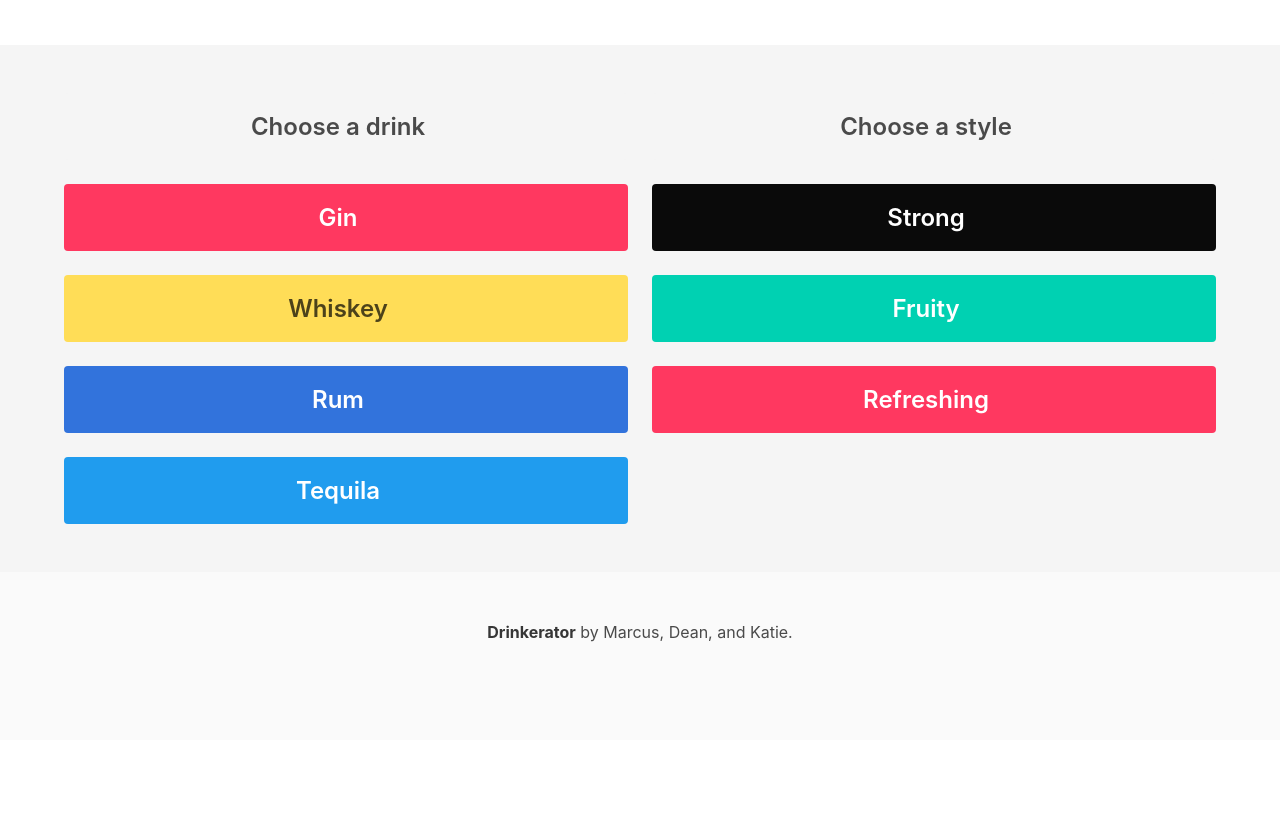
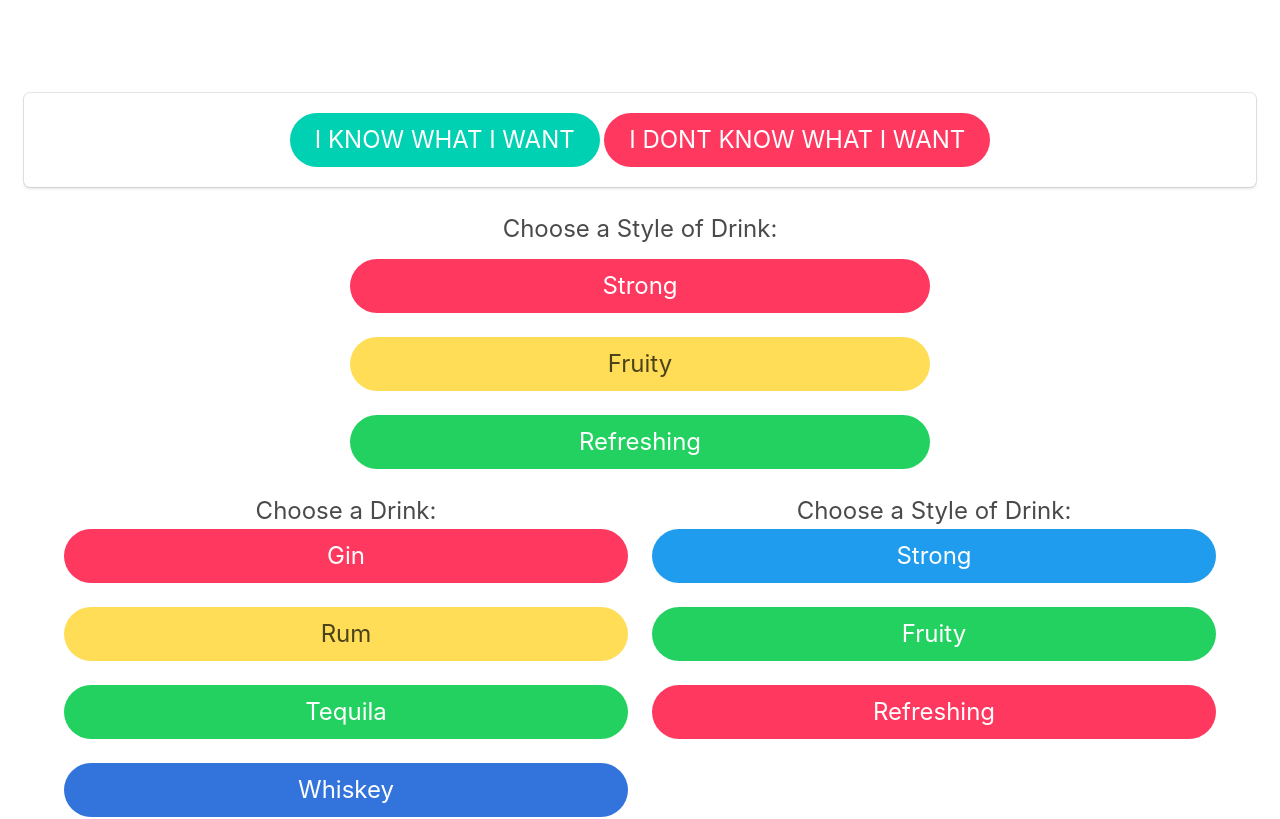
Before and after one commit to katherinestout/Drinkerator, a plain HTML site: page index.html in a window 1280 px wide. Shown: the part 158-977 px from the top of the page. Before the commit the page ends 898 px from the top, so only its background shows below. Drawn offline with nearby package versions, Linux system fonts and the light colour scheme.

Commit message:
a lot of html

```diff
--- a/index.html
+++ b/index.html
@@ -3,10 +3,22 @@
   <head>
     <meta charset="utf-8">
     <meta name="viewport" content="width=device-width, initial-scale=1">
-    <title>Hello Bulma!</title>
+
+    <title>Drinkerator</title>
+
     <link rel="stylesheet" href="https://cdnjs.cloudflare.com/ajax/libs/bulma/0.7.1/css/bulma.min.css">
+
     <link rel="stylesheet" type="text/css" href="assets/css/style.css">
+
     <script defer src="https://use.fontawesome.com/releases/v5.0.7/js/all.js"></script>
+
+  <script
+  src="https://code.jquery.com/jquery-3.3.1.min.js"
+  integrity="sha256-FgpCb/KJQlLNfOu91ta32o/NMZxltwRo8QtmkMRdAu8="
+  crossorigin="anonymous"></script>
+
+    <script src="./assets/javascript/main.js" type="text/javascript"></script>
+
 <style>
     .center{
         display: flex;
@@ -15,6 +27,7 @@
     }
 </style>
 </head>
+
 <body>
   <section class="hero  has-background-white">
     <div class="hero-body">
@@ -23,118 +36,144 @@
         </div>
     </div>
   </section>
-<section class="section has-background-light has-text-centered">
-<div class="container">
+
+<section class="section has-background-white has-text-centered">
+
+
+    <!--first options-->
+
+        <div class="box has-text-centered" style="width: 100%; height: 100%;">
+
+                <a class="button is-large is-primary is-rounded" id="iknow"> I KNOW WHAT I WANT </a>
+                <a class="button is-large is-danger is-rounded" id="dontknow"> I DONT KNOW WHAT I WANT</a>
+
+
+        </div>
+
+
+
+
+<!-- Container for set of options-->
+<div id="container" id="container2">
     <div class="columns">
-<div class="column is-half">
-    <!-- Drink Title -->
-        <div class="notification">
-        <div class="drink">
-         <h1 class="title is-size-4">
-              Choose a drink
-            </h1>
+        <div class="column is-half is-offset-one-quarter">
+                <div class="is-size-4">
+                        <h1> Choose a Style of Drink:</h1>
+                    </div>
+                <div class="column" id="strong2">
+                    <div>
+                        <a class="button is-danger is-large is-rounded"style="width: 100%;">
+                            Strong</a>
+                    </div>
+                </div>
+                <div class="column" id="fruity2">
+                    <div>
+                            <a class="button is-warning is-large is-rounded"style="width: 100%;">
+                                Fruity</a>
+                    </div>
+                </div>
+                <div class="column" id="refreshing2">
+                    <div>
+                            <a class="button is-success is-large is-rounded" style="width: 100%;">
+                                Refreshing</a>
                     </div>
                 </div>
             </div>
-            <!-- Style Title -->
-    <div class="column is-half">
-        <div class="notification">
-            <div class="style">
-            <h1 class="title is-size-4">
-              Choose a style
-                </h1>
             </div>
 </div>
   </div>
 
+<!-- Second part of code options-->
+  <div class="container" id="container">
+        <div class="columns" id="main">
+          <div class="column is-half" id="half1">
+                <div class="is-size-4">
+                        <h1> Choose a  Drink:</h1>
 
                     </div>
+
             <div class="columns">
-            <div class="column is-half">
-            <!--Gin Button-->
-            <div class="notification is-danger">
-            <h1 id ="gin" class="title is-size-4">
-                         Gin
-                            </h1>
-
+              <div class="column is=auto" id="gin">
+                <div>
+                  <a class="button is-danger is-large is-rounded" style="width: 100%;">
+                      Gin</a>
                 </div>
               </div>
-    <div class="column is-half">
-            <div class="notification is-black">
-            <!--Strong Button-->
-            <h1 id="strong" class="title is-size-4">
-                          Strong
-                            </h1>
+            </div>
 
+            <div class="columns">
+              <div class="column is=auto" id="rum">
+                <div>
+                  <a class="button is-warning is-large is-rounded" style="width: 100%;">
+                      Rum</a>
                 </div>
+              </div>
+            </div>
+
+            <div class="columns">
+              <div class="column is=auto" id="tequila">
+                <div>
+                  <a class="button is-success is-large is-rounded" style="width: 100%;">
+                      Tequila</a>
+                </div>
+              </div>
+            </div>
+
+            <div class="columns">
+              <div class="column is=auto" id="whiskey">
+                <div>
+                  <a class="button is-link is-large is-rounded" style="width: 100%;">
+                      Whiskey</a>
+                </div>
+              </div>
+            </div>
+
           </div>
 
 
 
+
+
+      <!--First set of container stuff-->
+          <div class="column is-half" id="half2">
+            <div class="columns">
+              <div class="column is=auto" id="strong">
+                    <div class="is-size-4" style="width: 100%;">
+            <h1> Choose a Style of Drink:</h1>
                         </div>
-                <!-- Whiskey Button -->
-    <div class="columns">
-            <div class="column is-half">
 
-                    <div class="notification is-warning">
-                    <h1 id="whiskey" class="title is-size-4">
-                                     Whiskey
-                                        </h1>
 
+                <div>
+                  <a class="button is-info is-large is-rounded"style="width: 100%;">Strong</a>
                 </div>
-                                    </div>
-                                    <!-- Fruity Button -->
-             <div class="column is-half">
-                                <div class="notification is-primary">
-
-                                    <h1 id="fruity" class="title is-size-4">
-                                      Fruity
-                                        </h1>
-
               </div>
             </div>
 
-
+            <div class="columns">
+              <div class="column is=auto" id="fruity">
+                <div>
+                  <a class="button is-success is-large is-rounded" style="width: 100%;">Fruity</a>
                 </div>
-            <!--Rum Button-->
-<div class="columns">
-        <div class="column is-half">
-
-        <div class="notification is-link">
-        <h1 id="rum" class="title is-size-4">
-            Rum
-        </h1>
-
-        </div>
-        </div>
-    <div class="column is-half">
-        <div class="notification is-danger">
-        <!--Refreshing Button-->
-        <h1 id="refreshing" class="title is-size-4">
-            Refreshing
-            </h1>
-
               </div>
             </div>
 
-
-
+            <div class="columns">
+              <div class="column is=auto" id="refreshing">
+                <div>
+                  <a class="button is-danger is-large is-rounded" style="width: 100%;">Refreshing</a>
                 </div>
-                <!--Tequila Button  -->
-<div class="columns">
-<div class="column is-half">
- <div class="notification is-info">
-<h1 id="tequila" class="title is-size-4">
-Tequila
-</h1>
               </div>
             </div>
 
+          </div>
 
         </div>
-</div>
+
+
 </section>
 </body>
+
+
 <!-- Footer -->
   <footer class="footer">
         <div class="container">
```
Lines whose indentation alone changed are shown as unchanged.
